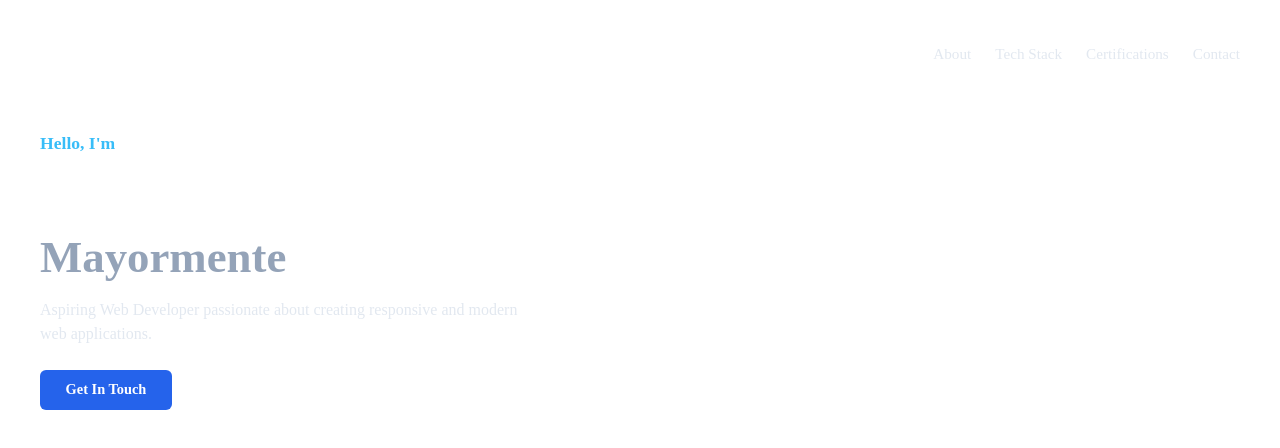
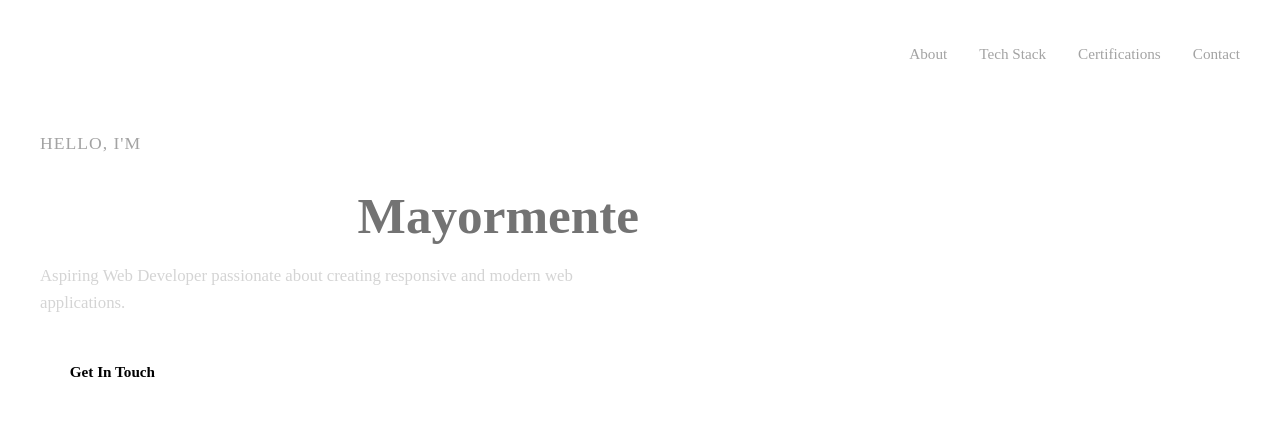
Before and after one commit to Ajthegreat01/portfolio-nuxt, a Nuxt app: page / in a window 1280 px wide. Shown: the top 448 px of the page. Built offline with nearby package versions, Linux system fonts and the light colour scheme.

Commit message:
replace color

```diff
--- a/app/app.vue
+++ b/app/app.vue
@@ -40,63 +40,69 @@
   font-weight: 800;
   font-size: 1.5rem;
   color: #ffffff;
+  letter-spacing: 1px;
 }
 
 .nav-links a {
-  color: #e2e8f0;
+  color: #a3a3a3;
   text-decoration: none;
-  margin-left: 1.5rem;
+  margin-left: 2rem;
   font-size: 0.95rem;
+  font-weight: 500;
   transition: color 0.2s ease;
 }
 
 .nav-links a:hover {
-  color: #38bdf8;
+  color: #ffffff;
 }
 
 .hero-content {
-  max-width: 500px;
+  max-width: 600px;
 }
 
 .greeting {
   font-size: 1.1rem;
-  color: #38bdf8;
-  margin-bottom: 0.4rem;
-  font-weight: 600;
+  color: #a3a3a3;
+  margin-bottom: 0.5rem;
+  font-weight: 500;
+  text-transform: uppercase;
+  letter-spacing: 1px;
 }
 
 .name {
-  font-size: 2.8rem;
+  font-size: 3.2rem;
   font-weight: 800;
   line-height: 1.1;
-  margin-bottom: 1rem;
+  margin-bottom: 1.2rem;
   color: #ffffff;
 }
 
 .name span {
-  color: #94a3b8;
+  color: #737373;
 }
 
 .description {
-  font-size: 1rem;
-  color: #e2e8f0;
-  margin-bottom: 1.5rem;
-  line-height: 1.5;
+  font-size: 1.05rem;
+  color: #d4d4d4;
+  margin-bottom: 2rem;
+  line-height: 1.6;
 }
 
 .btn-primary {
   display: inline-block;
-  background-color: #2563eb;
-  color: #ffffff;
-  padding: 0.7rem 1.6rem;
+  background-color: #ffffff;
+  color: #000000;
+  padding: 0.8rem 1.8rem;
   border-radius: 6px;
   text-decoration: none;
   font-weight: 600;
-  font-size: 0.9rem;
-  transition: background-color 0.2s ease;
+  font-size: 0.95rem;
+  transition: all 0.2s ease;
+  border: 1px solid #ffffff;
 }
 
 .btn-primary:hover {
-  background-color: #1d4ed8;
+  background-color: #000000;
+  color: #ffffff;
 }
 </style>
```
